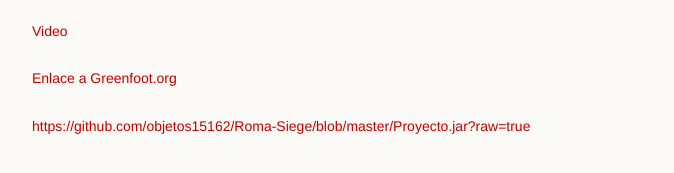
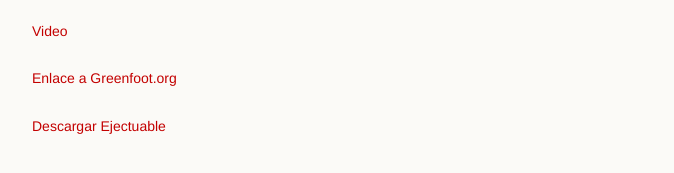
Before and after one commit to objetos15162/Roma-Siege, a plain HTML site: page index.html in a window 1280 px wide. Shown: the part 4145-4318 px from the top of the page, without its empty margins (278-952 px from the left). Drawn offline with Linux system fonts and the light colour scheme.

```diff
--- a/index.html
+++ b/index.html
@@ -100,7 +100,7 @@ Cada nivel tiene tres etapas a superar, las cuales son:</p>
 
 <p><a href="http://www.greenfoot.org/scenarios/16981">Enlace a Greenfoot.org</a></p>
 
-<p><a href="Ejecutable">https://github.com/objetos15162/Roma-Siege/blob/master/Proyecto.jar?raw=true</a></p>
+<p><a href="https://github.com/objetos15162/Roma-Siege/raw/master/Proyecto.jar">Descargar Ejectuable</a></p>
       </section>
       <footer>
         <p><small>Hosted on <a href="https://pages.github.com">GitHub Pages</a> using the Dinky theme</small></p>
```
Also changed, not shown: params.json (+1 -1 lines).
